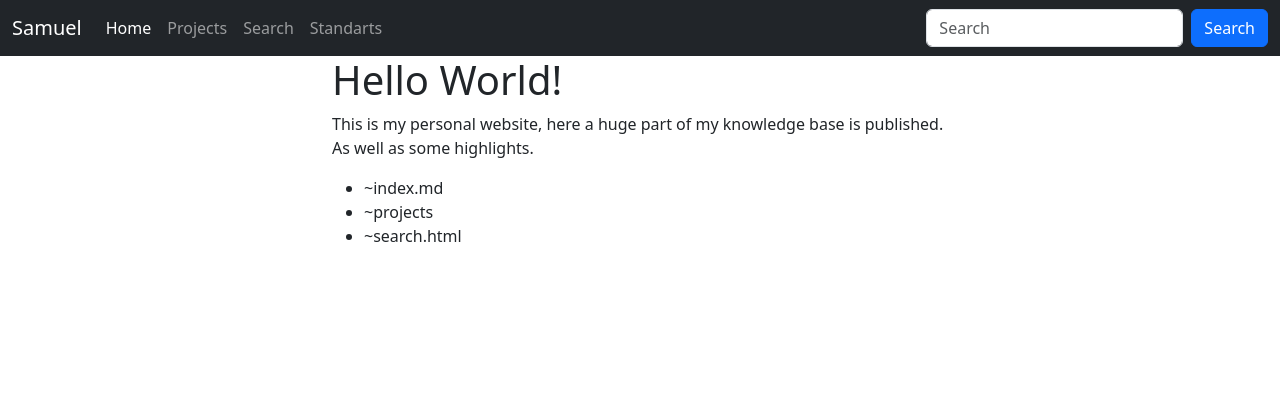
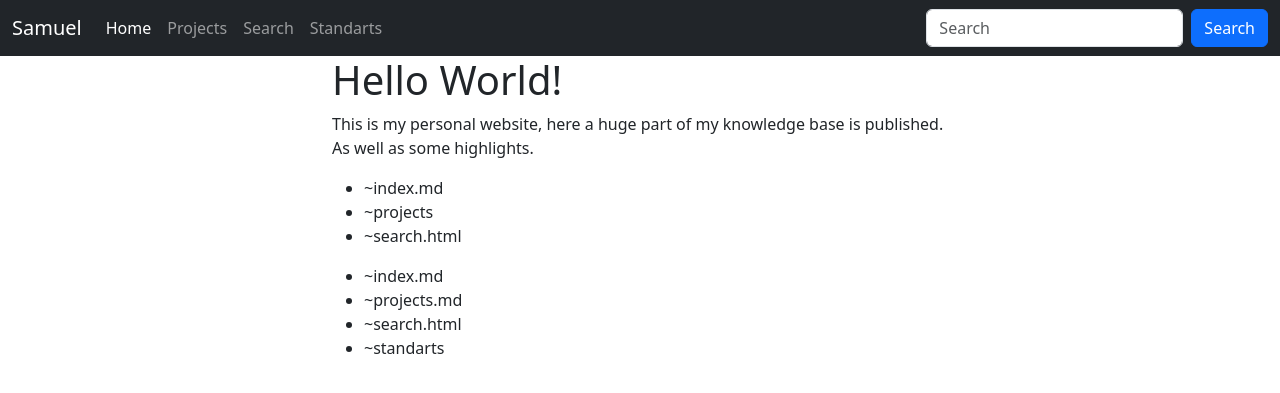
Before and after one commit to Soraxem/website-test, a Jekyll site: the page built from index.md, in a window 1280 px wide. Shown: the top 393 px of the page. Built offline with Jekyll 4.4.1, drawn with Linux system fonts in a browser that asks for light colours.

Commit message:
Update index.md

```diff
--- a/index.md
+++ b/index.md
@@ -7,8 +7,7 @@ title: Home
 This is my personal website, here a huge part of my knowledge base is published. As well as some highlights.
 
 
-{% assign paths = site.pages | map: "path" %}
-
+{% assign paths = site.pages | map: "path" -%}
 {%- assign dir = paths.first | split: "/" | first | prepend: "~" -%}
 {%- assign dirs = "" -%}
 
@@ -26,3 +25,25 @@ This is my personal website, here a huge part of my knowledge base is published.
  	{%- endif -%}
 {%- endfor -%}
 </ul>
+
+
+
+{% assign paths = site.pages | map: "path" -%}
+{%- assign level = "projects/" -%}
+
+{%- assign dirs = "" -%}
+
+<ul>
+{%- for path in paths -%}
+	{%- assign pat = path | remove: level | prepend: "~" -%}
+	{%- if pat contains "~" -%}
+		{%- assign dir = pat | split: "/" | first -%}
+		{%- assign dirs_array = dirs | split: "~" -%}
+		{%- assign dirs_array_uniq = dirs | append: dir | split: "~" | uniq -%}
+		{%- unless dirs_array == dirs_array_uniq -%}
+			{% assign dirs = dirs | append: dir -%}
+			<li href="{{ path }}">{{ dir }}</li>
+		{%- endunless -%}
+ 	{%- endif -%}
+{%- endfor -%}
+</ul>
```
